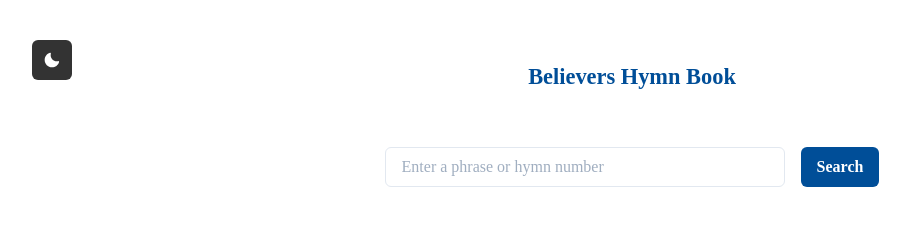
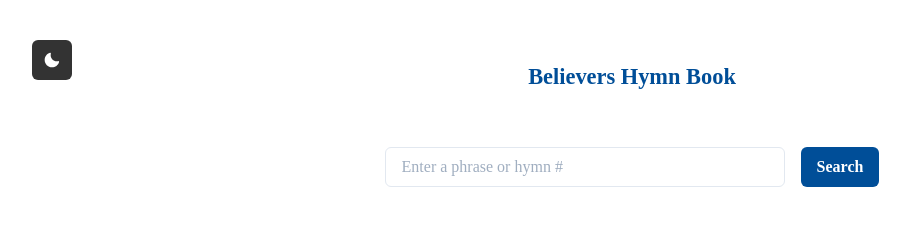
Before and after one commit to fillingthemoon/bhb, a Next.js app: page / in a window 1280 px wide. Shown: the top 237 px of the page, without its empty margins (8-918 px from the left). Built offline with nearby package versions, Linux system fonts and the light colour scheme.

Commit message:
edit styling

```diff
--- a/pages/index.js
+++ b/pages/index.js
@@ -50,7 +50,7 @@ const Home = () => {
         <Flex justify="center">
           <Input
             maxW="400px"
-            placeholder="Enter a phrase or hymn number"
+            placeholder="Enter a phrase or hymn #"
             value={searchValue}
             color={primaryColor}
             fontWeight={500}
```
